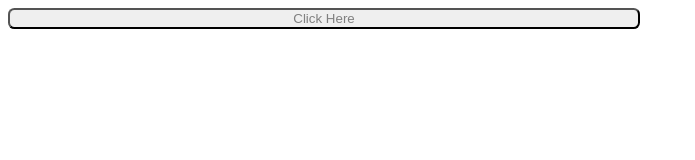
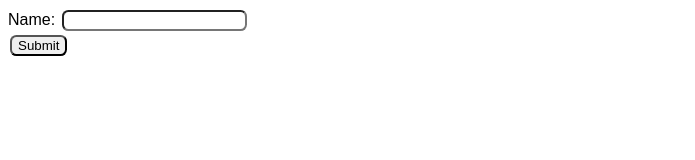
Before and after one commit to Matthew2025-byte/Matthew2025-byte.github.io, a plain HTML site: page index.html in a window 1280 px wide. Shown: the whole page, without its empty margins (0-695 px from the left). Drawn offline with Linux system fonts and the light colour scheme.

Commit message:
Initial commit

```diff
--- a/index.html
+++ b/index.html
@@ -8,7 +8,9 @@
     </head>
 
     <body>
-        <button class="buttonid">Click Here</button>
+        <p1>Name: </p1>
+        <input class="win11_style">
+        <br><a><button class="win11_style">Submit</button></a>
 
 
     </body>
--- a/style.css
+++ b/style.css
@@ -1,15 +1,15 @@
-.buttonid {
-    color: grey;
+.win11_style {
     border-radius: 0.4pc;
-    border-color: black;
-    width: 50%;
-    position: relative;
+    border-width: 2px;
+    margin: 2px;
+
+
 }
-.buttonid:hover {
-    background-color: grey;
-    color: white;
+
+p1 {
+    font-family:Arial;
 }
-.buttonid:active {
-    background-color: white;
-    color: black;
+
+button:active {
+    border-color: grey;
 }
```
